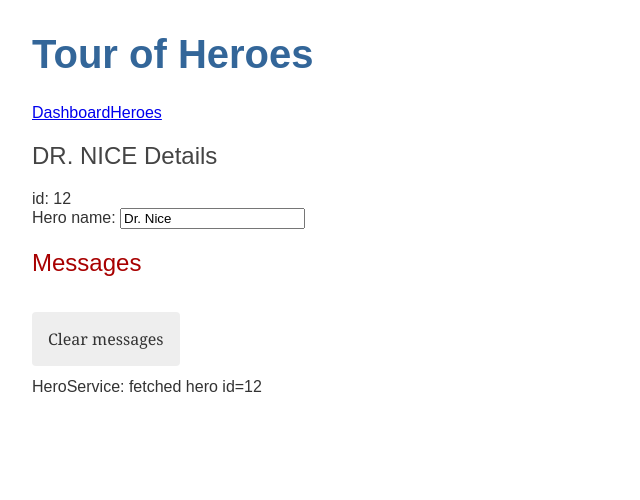
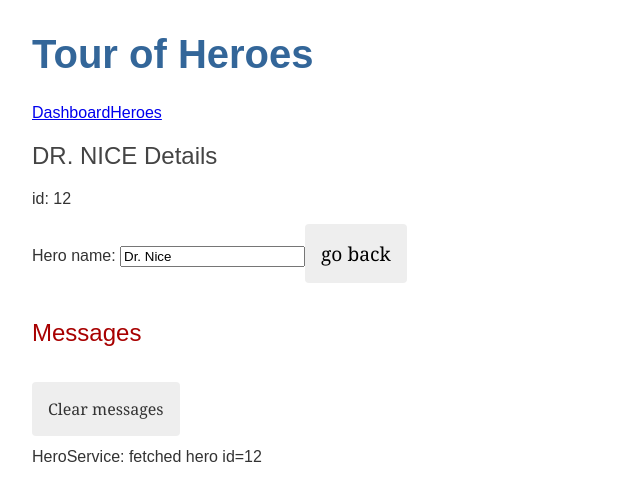
Before and after one commit to XiaoyangJin/Angular_Hero_Application, an Angular app in the folder angular-tour-of-heros/: page /detail/12 in a window 1280 px wide. Shown: the top 500 px of the page, without its empty margins (0-640 px from the left). Built offline with nearby package versions, Linux system fonts and the light colour scheme.

Commit message:
add a go back button

```diff
--- a/angular-tour-of-heros/src/app/hero-detail/hero-detail.component.html
+++ b/angular-tour-of-heros/src/app/hero-detail/hero-detail.component.html
@@ -4,5 +4,6 @@
     <div>
         <label for="hero-name">Hero name: </label>
         <input id="hero-name" [(ngModel)]="hero.name" placeholder="name">
+        <button type="button" (click)="goBack()">go back</button>
     </div>
 </div>
```
